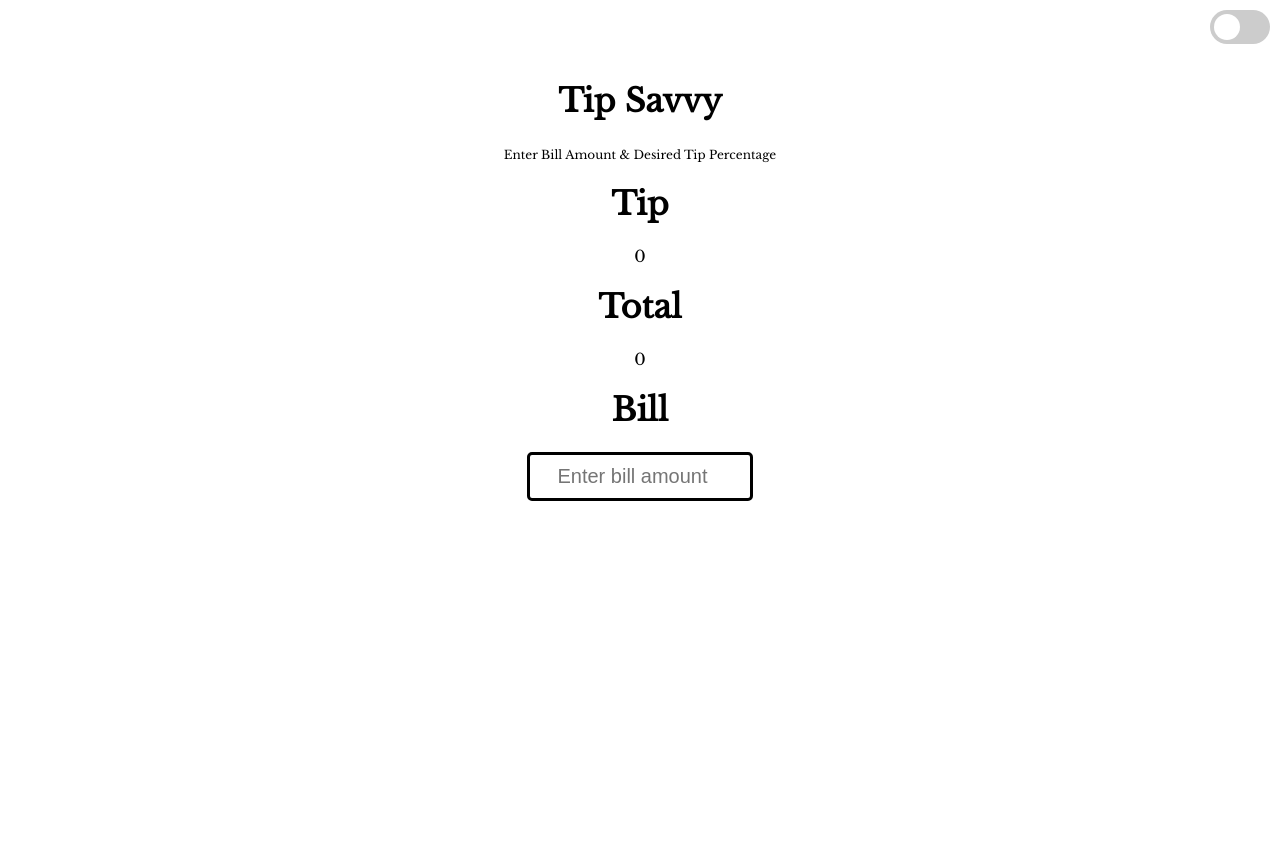
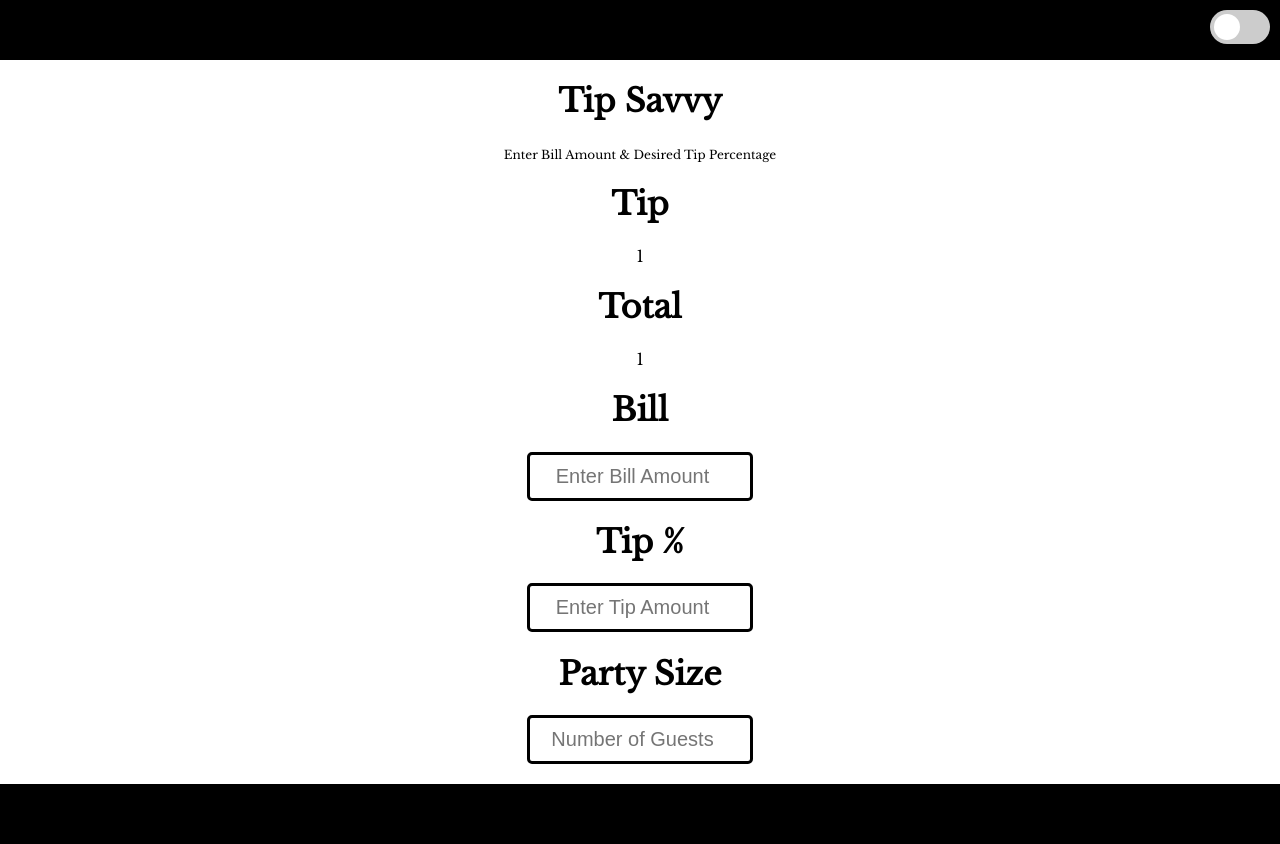
Before and after one commit to geekbutchic/tip_savvy_js_project, a plain HTML site: page index.html in a window 1280 px wide. Before the commit the page ends 800 px from the top, so only its background shows below. Drawn offline with nearby package versions, Linux system fonts and the light colour scheme.

Commit message:
adds more fucntionality to tip calculator

```diff
--- a/index.html
+++ b/index.html
@@ -26,13 +26,24 @@
     <div class="tip-section">
         <h1>Tip</h1>
         <span>0</span>
+    </div>
+    <div class="total-section">
         <h1>Total</h1>
         <span>0</span>
     </div>
     <div class="bill-section">
         <h1>Bill</h1>
-        <input type="number" id="bill" placeholder="Enter bill amount" />
+        <input type="number" id="bill" placeholder="Enter Bill Amount" />
     </div>
+    <div class="tip-percentage">
+        <h1>Tip %</h1>
+        <input type="number" id="tip" placeholder="Enter Tip Amount" />
+    </div>
+    <div class="num-people">
+        <h1>Party Size</h1>
+        <input type="number" id="people" placeholder="Number of Guests">
+    </div>
+    <footer></footer>
 </body>
 <script src="script.js"></script>
 
--- a/script.js
+++ b/script.js
@@ -3,6 +3,10 @@
 const toggleSwitch = document.getElementById("toggle");
 const body = document.body;
 
+const tipDisplay = document.querySelector(".tip-section span");
+const totalDisplay = document.querySelector(".total-section span");
+
+// Light & Dark Mode
 toggleSwitch.addEventListener("change", () => {
   if (toggleSwitch.checked) {
     // Dark mode
@@ -14,3 +18,6 @@ toggleSwitch.addEventListener("change", () => {
     body.style.setProperty("--text-color", "#111");
   }
 });
+
+tipDisplay.textContent = 1;
+totalDisplay.textContent = 1;
--- a/styles.css
+++ b/styles.css
@@ -11,7 +11,7 @@ body {
   padding: 0;
 }
 
-p1{
+p1 {
   font-size: 12px;
 }
 
@@ -21,6 +21,7 @@ p1{
   align-items: center;
   justify-content: center;
   height: 60px;
+  background-color: black;
 }
 
 .switch {
@@ -109,3 +110,36 @@ label {
 #bill::placeholder {
   text-align: center;
 }
+
+#tip {
+  width: 200px; /* Adjust the width as needed */
+  padding: 10px;
+  border: 3px solid black;
+  border-radius: 5px;
+  font-size: 20px;
+  text-align: center;
+}
+
+#tip::placeholder {
+  text-align: center;
+}
+
+#people {
+  width: 200px; /* Adjust the width as needed */
+  padding: 10px;
+  border: 3px solid black;
+  border-radius: 5px;
+  font-size: 20px;
+  text-align: center;
+}
+
+#people::placeholder {
+  text-align: center;
+}
+
+footer {
+  margin-top: 20px;
+  background-color: black;
+  height: 60px;
+  width: 100%;
+}
```
